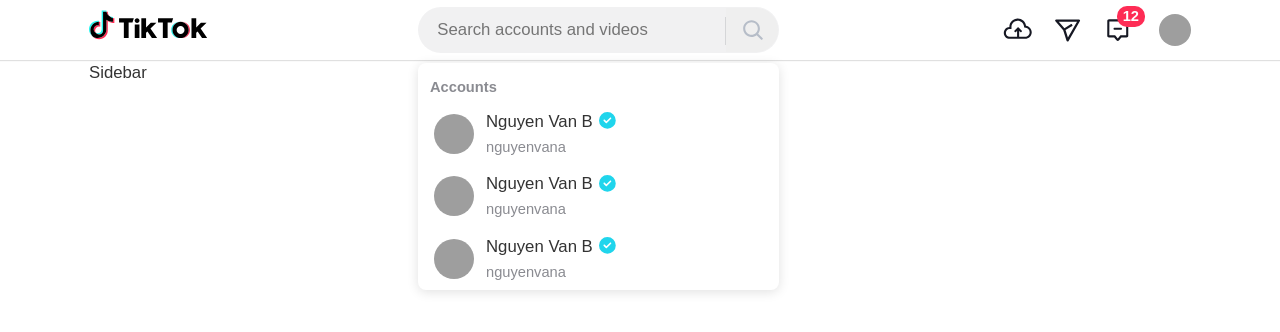
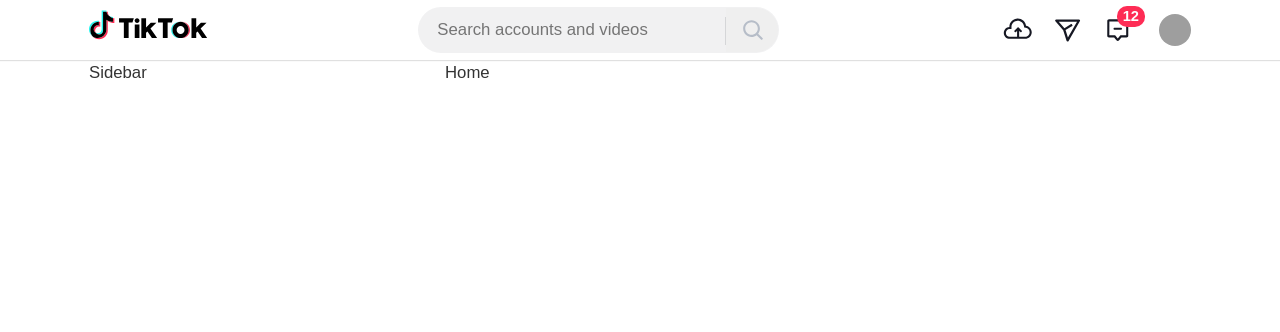
Before and after one commit to akhoa12345/tiktok-ui, a React (Vite) app: page / in a window 1280 px wide. Shown: the top 332 px of the page. Built offline with nearby package versions, Linux system fonts and the light colour scheme; grey boxes are pictures that could not be loaded; a web font is replaced by a local one.

Commit message:
104. Xây dựng Logic phần Header #2

```diff
--- a/src/App.jsx
+++ b/src/App.jsx
@@ -16,7 +16,7 @@
                     if (route.layout) {
                         Layout = route.layout;
                     } else if (route.layout === null) {
-                        layout = Fragment;
+                        Layout = Fragment;
                     }
 
                     return (
--- a/src/components/AccountItem/index.jsx
+++ b/src/components/AccountItem/index.jsx
@@ -3,21 +3,22 @@
 import styled from 'styled-components';
 
 import Image from '../Image';
+import { Link } from 'react-router-dom';
 
-function AccountItem() {
+function AccountItem({data}) {
     return (
-        <AccountItemStyle>
+        <AccountItemStyle to={`/@${data.nickname}`}>
             <Image
-                src="https://st.nettruyenus.com/data/comics/150/dung-hong-them-muon-nhan-sac-cua-de-de-x-8348.jpg"
-                alt=""
+                src={data.avatar}
+                alt={data.full_name}
                 className="avatar"
             />
             <div className="info">
                 <h4 className="name">
-                    <span>Nguyen Van B</span>
-                    <FontAwesomeIcon className="check" icon={faCheckCircle} />
+                    <span>{data.nickname}</span>
+                    {data.tick && <FontAwesomeIcon className="check" icon={faCheckCircle} />}
                 </h4>
-                <span className="username">nguyenvana</span>
+                <span className="username">{data.full_name}</span>
             </div>
         </AccountItemStyle>
     );
@@ -25,7 +26,7 @@
 
 export default AccountItem;
 
-const AccountItemStyle = styled.div`
+const AccountItemStyle = styled(Link)`
     display: flex;
     align-items: center;
     padding: 6px 16px;
--- a/src/components/Layout/components/Search/index.jsx
+++ b/src/components/Layout/components/Search/index.jsx
@@ -12,14 +12,31 @@
     const [searchValue, setSearchValue] = useState('');
     const [searchResult, setSearchResult] = useState([]);
     const [showResult, setShowResult] = useState(true);
+    const [loading, setLoading] = useState(false);
 
     const inputRef = useRef();
 
     useEffect(() => {
-        setTimeout(() => {
-            setSearchResult([1]);
-        }, 0);
-    }, []);
+        if (!searchValue.trim()) {
+            setSearchResult([])
+            return;
+        }
+
+        setLoading(true);
+
+        fetch(`https://tiktok.fullstack.edu.vn/api/users/search?q=${encodeURIComponent(searchValue)}&type=less`)
+            .then((response) => {
+                return response.json();
+            })
+            .then((response) => {
+                setSearchResult(response.data);
+                setLoading(false)
+            })
+            .catch((err) => {
+                setLoading(false);
+                console.log(err)
+            });
+    }, [searchValue]);
 
     const handleClear = () => {
         setSearchValue('');
@@ -41,9 +58,9 @@
                     <div className="search-result" tabIndex="-1" {...attrs}>
                         <PopperWrapper>
                             <h4 className="search-title">Accounts</h4>
-                            <AccountItem />
-                            <AccountItem />
-                            <AccountItem />
+                            {searchResult.map((result) => {
+                                return <AccountItem key={result.id} data={result} />;
+                            })}
                         </PopperWrapper>
                     </div>
                 )}
@@ -58,12 +75,12 @@
                         onChange={(e) => setSearchValue(e.target.value)}
                         onFocus={() => setShowResult(true)}
                     />
-                    {!!searchValue && (
+                    {!!searchValue && !loading && (
                         <button className="clear" onClick={handleClear}>
                             <FontAwesomeIcon icon={faCircleXmark} style={{ color: '#b6bdc8' }} />
                         </button>
                     )}
-                    {/* <FontAwesomeIcon className="loading" icon={faCircleNotch} style={{ color: '#b6bdc8' }} /> */}
+                    {loading && <FontAwesomeIcon className="loading" icon={faCircleNotch} style={{ color: '#b6bdc8' }} />}
                     <button className="search-btn">
                         <SearchIcon />
                     </button>
@@ -125,6 +142,19 @@
             transform: translateY(-50%);
         }
 
+        .loading {
+            animation: spinner 1s linear infinite;
+        }
+
+        @keyframes spinner {
+            from {
+                transform: translateY(-50%) rotate(0)
+            }
+            to {
+                transform: translateY(-50%) rotate(360deg)
+            }
+        }
+
         .search-btn {
             display: flex;
             align-items: center;
--- /dev/null
+++ b/src/pages/Profile/Profile.jsx
@@ -0,0 +1,7 @@
+function Profile() {
+    return (
+        <div>Profile</div>
+    );
+}
+
+export default Profile;
```
Also changed, not shown: src/routes/index.jsx (+5 -3 lines).
